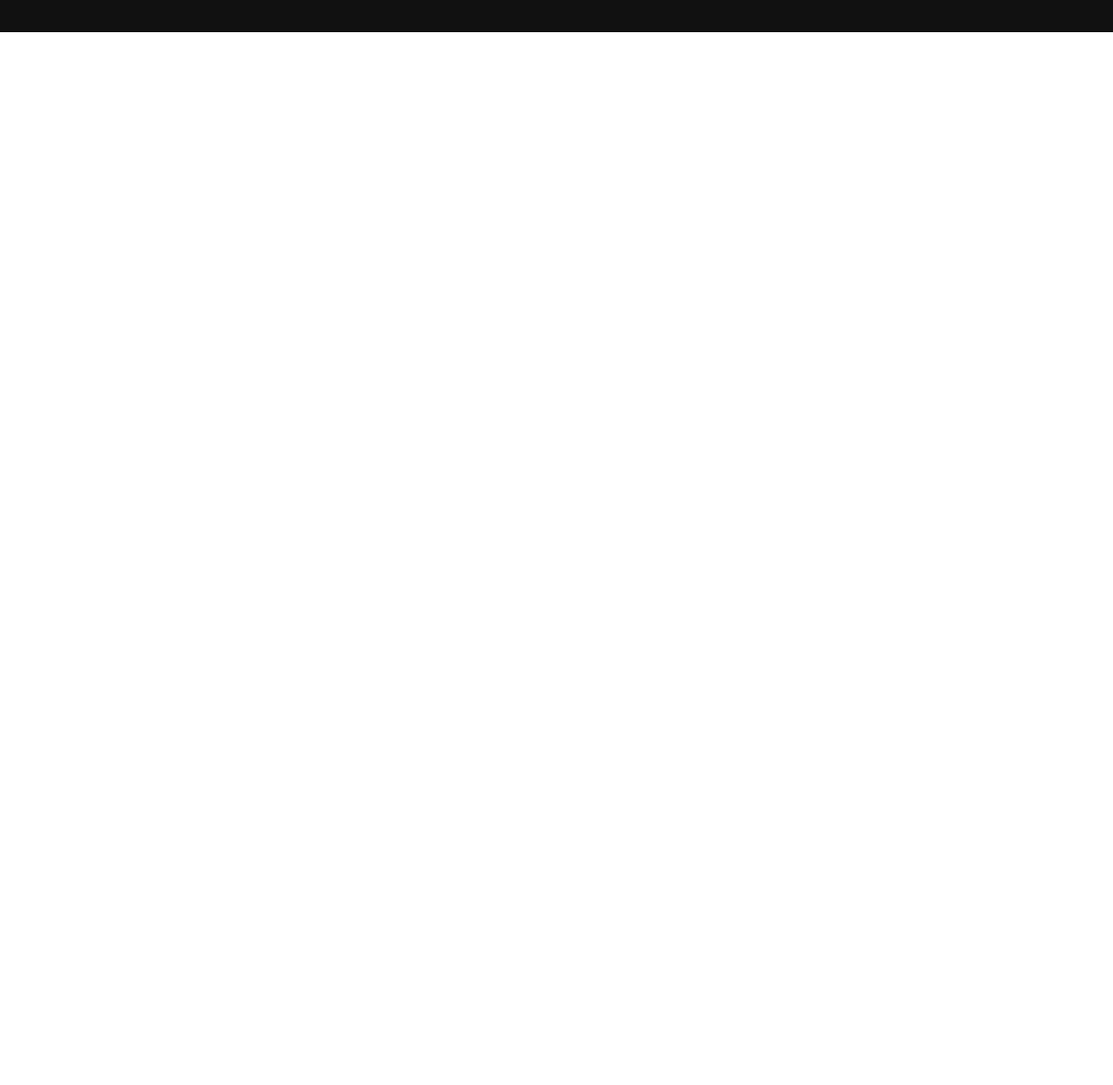
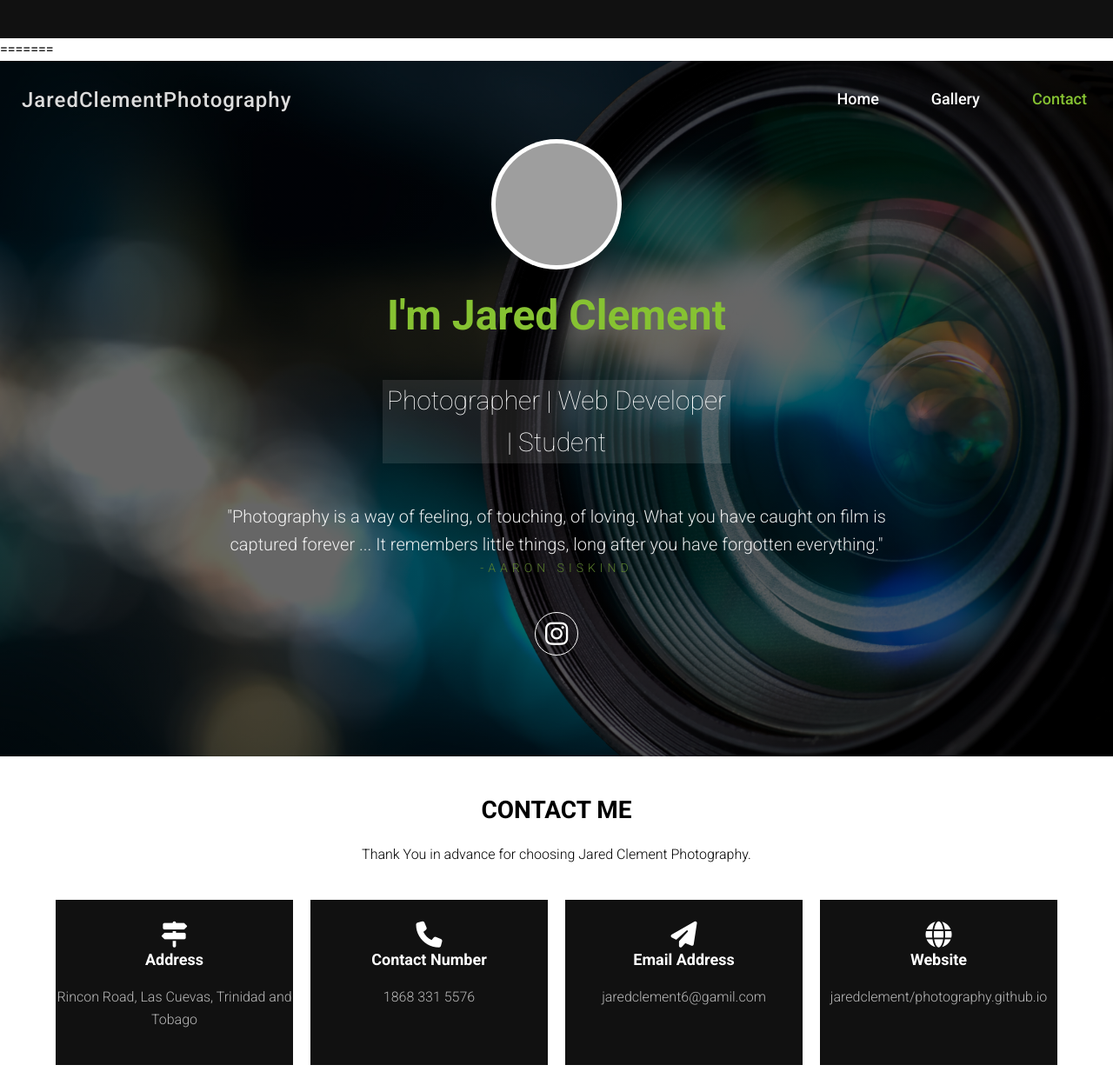
Before and after one commit to jaredclement/photography, a plain HTML site: page contact.html in a window 1280 px wide. Shown: the part 2066-3314 px from the top of the page at 87% size. Before the commit the page ends 2103 px from the top, so only its background shows below. Drawn offline with Linux system fonts and the light colour scheme; grey boxes are pictures that could not be loaded.

Commit message:
Update contact.html

```diff
--- a/contact.html
+++ b/contact.html
@@ -1,3 +1,4 @@
+<<<<<<< HEAD
 <!DOCTYPE html>
 <html>
     <head>
@@ -126,4 +127,135 @@
 
         <script src="script.js"></script>
     </body>
+=======
+<!DOCTYPE html>
+<html>
+    <head>
+		 <meta name = "viewport" content = "width=device-width, intial-scale=1.0">
+        <meta charset="utf-8">
+        <title>JaredClementPhotography</title>
+        <meta name = "viewport" content = "width=device-width, intial-scale=1.0">
+        <link rel="stylesheet" href="main.css">
+        <script src="https://kit.fontawesome.com/dbed6b6114.js" crossorigin="anonymous"></script>
+    </head>
+    <body>
+
+        <!-- header -->
+        <header class = "header">
+            <div class = "nav-section">
+                <div class = "brand-and-navBtn">
+                    <span class = "brand-name">
+                         JaredClementPhotography
+                    </span>
+                    <span class = "navBtn flex">
+                        <i class = "fas fa-bars"></i>
+                    </span>
+                </div>
+
+                <!-- navigation menu -->
+                <nav class = "top-nav">
+                    <ul>
+                        <li><a href = "index.html">Home</a></li>
+						<li><a href = "gallery.html">Gallery</a></li>
+                        <li><a href = "contact.html" class = "active">Contact</a></li>
+                    </ul>
+                </nav>
+            </div>
+
+            <div class = "container about">
+                <div class = "about-content">
+                    <div class = "about-img flex">
+                        <img src = "images/about-img.jpg" alt = "photographer img">
+                    </div>
+                    <h2>I'm Jared Clement</h2>
+                    <h3>Photographer | Web Developer | Student</h3>
+                    <blockquote>
+                        "Photography is a way of feeling, of touching, of loving. What you have caught on film is captured forever ... It remembers little things, long after you have forgotten everything."
+                        <span>-Aaron Siskind</span>
+                    </blockquote>
+                </div>
+
+                <div class = "social-icons">
+                    <ul>
+
+                        <li>
+                             <a href = "https://www.instagram.com/jared_.clement/"><i class = "fab fa-instagram"></i></a>
+                        </li>
+
+                    </ul>
+                </div>
+            </div>
+        </header>
+        <!-- end of header -->
+
+        <!-- main -->
+        <section class = "section-five">
+            <div class = "container">
+                <div class = "contact-top">
+                    <h3>CONTACT ME</h3>
+                    <p>Thank You in advance for choosing Jared Clement Photography.</p>
+                </div>
+
+                <div class = "contact-middle">
+                    <div>
+                        <span class = "contact-icon">
+                            <i class = "fas fa-map-signs"></i>
+                        </span>
+                        <span>Address</span>
+                        <p>Rincon Road, Las Cuevas, Trinidad and Tobago</p>
+                    </div>
+
+                    <div>
+                        <span class = "contact-icon">
+                            <i class = "fas fa-phone"></i>
+                        </span>
+                        <span>Contact Number</span>
+                        <p>1868 331 5576</p>
+                    </div>
+
+                    <div>
+                        <span class = "contact-icon">
+                            <i class = "fas fa-paper-plane"></i>
+                        </span>
+                        <span>Email Address</span>
+                        <p>jaredclement6@gamil.com</p>
+                    </div>
+					  <div>
+                        <span class = "contact-icon">
+                            <i class = "fas fa-globe"></i>
+                        </span>
+                        <span>Website</span>
+                        <p>jaredclement/photography.github.io</p>
+                    </div>
+                </div>
+
+                <div class = "contact-bottom">
+
+
+                    <!-- Map -->
+                    <div>
+                        <div class="mapouter"><div class="gmap_canvas"><iframe width="600" height="500" id="gmap_canvas" src="https://maps.google.com/maps?q=Rincon%20Road%20Las%20Cuevas&t=&z=13&ie=UTF8&iwloc=&output=embed" frameborder="0" scrolling="no" marginheight="0" marginwidth="0"></iframe><a href="https://fmovies-online.net"></a><br><style>.mapouter{position:relative;text-align:right;height:500px;width:600px;}</style><a href="https://www.embedgooglemap.net"></a><style>.gmap_canvas {overflow:hidden;background:none!important;height:500px;width:600px;}</style></div></div>
+                    </div>
+                </div>
+            </div>
+        </section>
+        <!-- end of main -->
+
+
+        <!-- footer -->
+          <footer class = "footer">
+            <div class = "footer-container container">
+                <div>
+                    Jared Clement
+                </div>
+
+            </div>
+            <p>&copy; Copyright Jared Clement</p>
+        </footer>
+        <!-- end of footer -->
+
+
+        <script src="script.js"></script>
+    </body>
+>>>>>>> b7c35a66372e9328e4eba0e65a7fd0f971238fd0
 </html>
```
